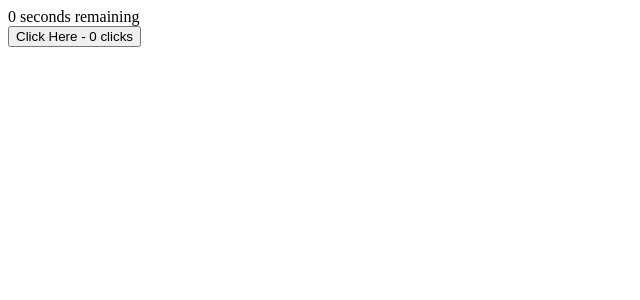
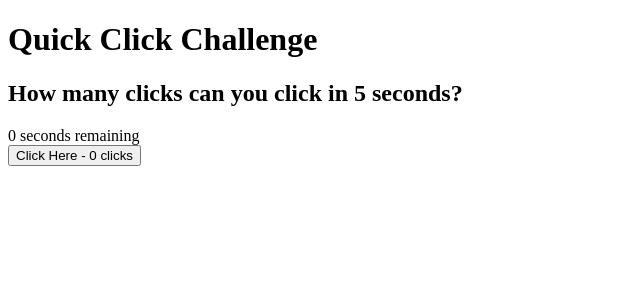
Before and after one commit to GreenApple76/quick-click, a React (Create React App) app: page / in a window 1280 px wide. Shown: the top 300 px of the page, without its empty margins (0-640 px from the left). Built offline with nearby package versions, Linux system fonts and the light colour scheme.

Commit message:
Create Header component

```diff
--- a/src/Components/App.js
+++ b/src/Components/App.js
@@ -1,4 +1,5 @@
 import React, { Component } from 'react';
+import Header from './Header';
 import Timer from './Timer';
 import CounterButton from './CounterButton';
 import ReportClicks from './ReportClicks';
@@ -11,6 +12,7 @@ class App extends Component {
       timerActive: false,
       seconds: 5
     };
+
     this.handleClick = this.handleClick.bind(this);
     this.handleTimerStatus = this.handleTimerStatus.bind(this);
   }
@@ -29,9 +31,12 @@ class App extends Component {
     });
   }
   render() {
+    const title = "Quick Click Challenge";
+    const subtitle = "How many clicks can you click in 5 seconds?";
 
     return (
       <div>
+        <Header title={title} subtitle={subtitle} />
         <Timer timerActive={this.state.timerActive} handleTimerStatus={this.handleTimerStatus} />
         <CounterButton clicks={this.state.clicks} handleClick={this.handleClick} />
         <ReportClicks clicks={this.state.clicks} timerActive={this.state.timerActive} />
--- /dev/null
+++ b/src/Components/Header.js
@@ -0,0 +1,14 @@
+import React, { Component } from 'react';
+
+class Header extends Component {
+    render() {
+        return (
+            <div>
+                <h1>{this.props.title}</h1>
+                <h2>{this.props.subtitle}</h2>
+            </div>
+        );
+    }
+}
+
+export default Header;
```
